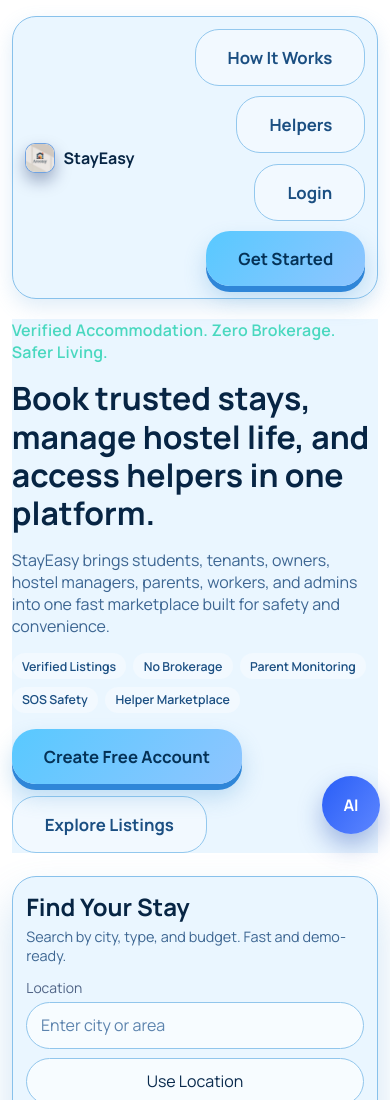
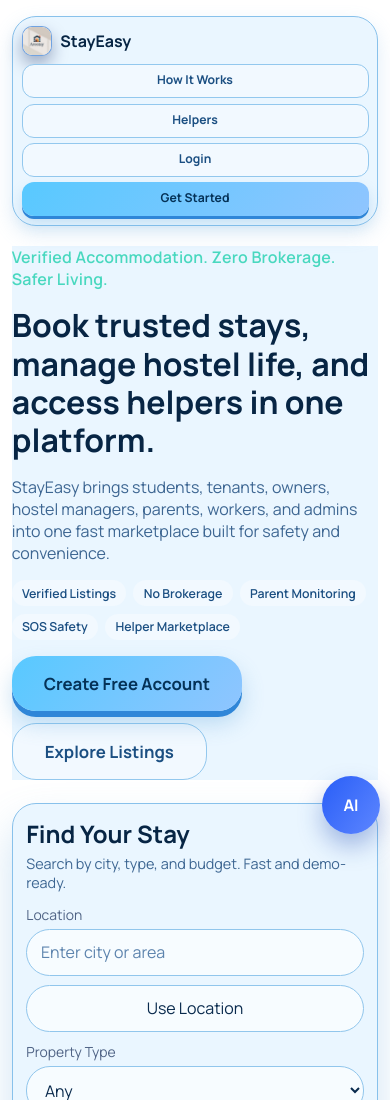
Before and after one commit to Naman-developer/stayeasy-hackathon, a plain HTML site: page frontend/index.html in a window 390 px wide. Shown: the top 1100 px of the page. Drawn offline with Linux system fonts and the light colour scheme; no server answers.

Commit message:
Fix mobile homepage navbar layout and button sizing

```diff
--- a/frontend/css/responsive.css
+++ b/frontend/css/responsive.css
@@ -21,13 +21,56 @@
 @media (max-width: 760px) {
   .navbar {
     top: 0.45rem;
-    padding: 0.75rem;
+    padding: 0.62rem 0.68rem;
+    flex-direction: column;
+    align-items: stretch;
+    gap: 0.52rem;
+  }
+
+  .brand {
+    align-self: flex-start;
+    font-size: 0.95rem;
   }
 
   .nav-actions {
     width: 100%;
-    justify-content: flex-end;
-    flex-wrap: wrap;
+    display: grid;
+    grid-template-columns: repeat(2, minmax(0, 1fr));
+    gap: 0.42rem;
+    justify-content: initial;
+    align-items: stretch;
+  }
+
+  .nav-actions .ghost-btn,
+  .nav-actions .solid-btn {
+    width: 100%;
+    min-height: 38px;
+    padding: 0.52rem 0.62rem;
+    border-radius: 12px;
+    font-size: 0.8rem;
+    line-height: 1.2;
+    text-align: center;
+  }
+
+  .nav-actions .solid-btn {
+    grid-column: 1 / -1;
+    box-shadow: 0 3px 0 #2f86d8, 0 8px 14px rgba(80, 158, 214, 0.24);
+  }
+
+  .home-user-chip {
+    grid-column: 1 / -1;
+    width: 100%;
+    padding: 0.42rem 0.62rem;
+    border-radius: 12px;
+    font-size: 0.74rem;
+    text-align: center;
+    white-space: nowrap;
+    overflow: hidden;
+    text-overflow: ellipsis;
+  }
+
+  .home-logout-btn {
+    padding-inline: 0.62rem;
   }
 
   .hero {
@@ -66,6 +109,28 @@
 }
 
 @media (max-width: 480px) {
+  .navbar {
+    top: 0.34rem;
+    padding: 0.55rem;
+  }
+
+  .nav-actions {
+    grid-template-columns: 1fr;
+    gap: 0.34rem;
+  }
+
+  .nav-actions .solid-btn,
+  .home-user-chip {
+    grid-column: auto;
+  }
+
+  .nav-actions .ghost-btn,
+  .nav-actions .solid-btn,
+  .home-user-chip {
+    min-height: 34px;
+    font-size: 0.76rem;
+  }
+
   .section,
   .search-card {
     padding: 0.85rem;
```
